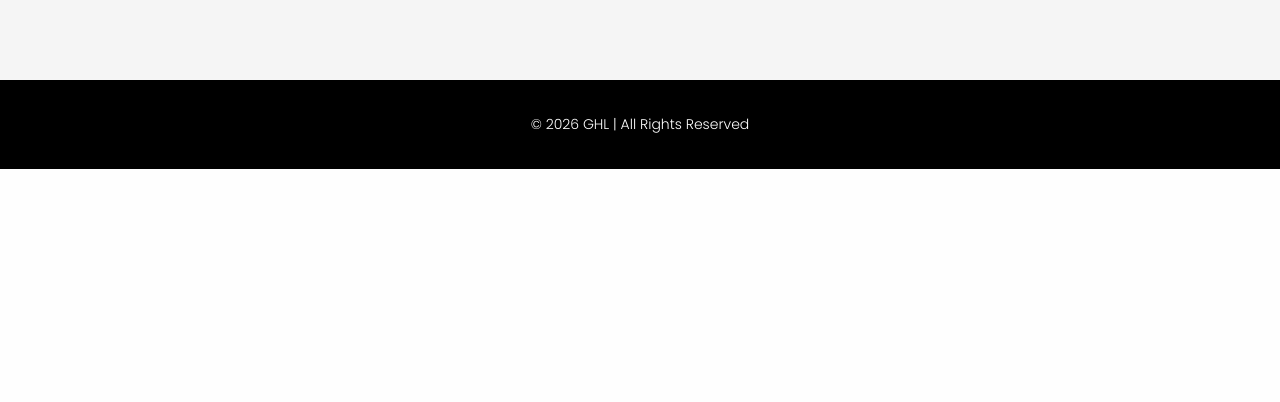
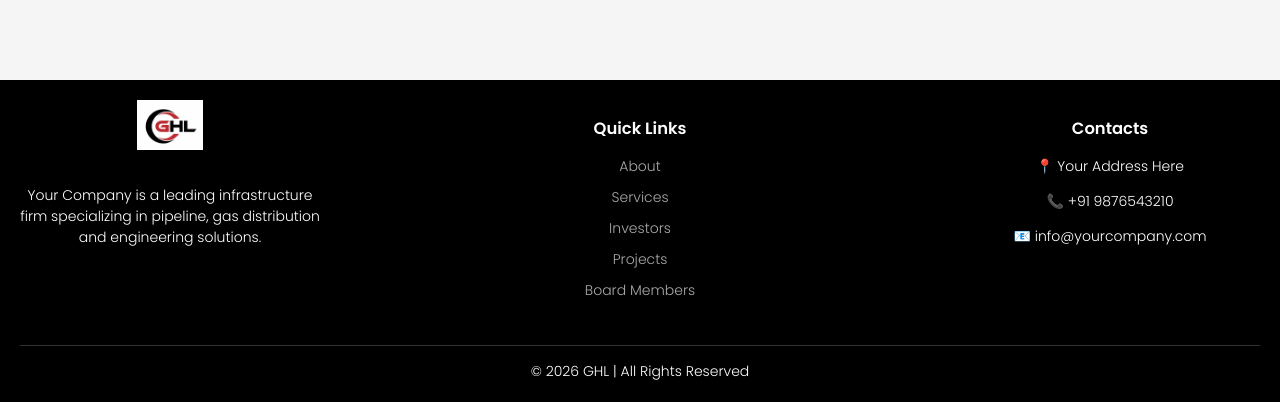
Before and after one commit to kinzazahra/GHL, a Flask app: page / in a window 1280 px wide. Shown: the part 2662-3064 px from the top of the page. Before the commit the page ends 2831 px from the top, so only its background shows below. Run offline with Flask 3, Linux system fonts and the light colour scheme; some libraries are stand-ins or nearby versions.

Commit message:
updated for render deployment

```diff
--- a/app.py
+++ b/app.py
@@ -1,10 +1,11 @@
 from flask import Flask, render_template
+import os
 
-app = Flask(__name__)
+app = Flask(__name__, static_folder='static', template_folder='templates')
 
 @app.route('/')
 def home():
     return render_template('index.html')
 
 if __name__ == '__main__':
-    app.run(debug=True)
+    app.run(host='0.0.0.0', port=int(os.environ.get("PORT", 5000)))
--- /dev/null
+++ b/requirements.txt
@@ -0,0 +1,2 @@
+Flask==3.0.0
+gunicorn==21.2.0
--- a/static/css/style.css
+++ b/static/css/style.css
@@ -286,3 +286,82 @@ footer {
         width: 90%;
     }
 }
+
+/* DROPDOWN MENU */
+.dropdown {
+    position: relative;
+}
+
+.dropdown-content {
+    display: none;
+    position: absolute;
+    background: #2c2c2c;
+    min-width: 200px;
+    top: 30px;
+    left: 0;
+    border-radius: 5px;
+}
+
+.dropdown-content a {
+    display: block;
+    padding: 12px;
+    color: #ccc;
+    text-decoration: none;
+}
+
+.dropdown-content a:hover {
+    background: #444;
+    color: white;
+}
+
+/* SHOW DROPDOWN */
+.dropdown:hover .dropdown-content {
+    display: block;
+}
+
+
+.footer-container {
+    display: flex;
+    justify-content: space-between;
+    flex-wrap: wrap;
+    gap: 40px;
+}
+
+.footer-col {
+    width: 300px;
+}
+
+.footer-logo {
+    height: 50px;
+    margin-bottom: 15px;
+}
+
+.footer h3 {
+    color: white;
+    margin-bottom: 15px;
+}
+
+.footer ul {
+    list-style: none;
+    padding: 0;
+}
+
+.footer ul li {
+    margin: 10px 0;
+}
+
+.footer ul li a {
+    color: #aaa;
+    text-decoration: none;
+}
+
+.footer ul li a:hover {
+    color: #ff6b00;
+}
+
+.footer-bottom {
+    text-align: center;
+    margin-top: 30px;
+    border-top: 1px solid #333;
+    padding-top: 15px;
+}
--- a/templates/index.html
+++ b/templates/index.html
@@ -28,12 +28,39 @@
     <img src="{{ url_for('static', filename='images/logo.png') }}" alt="Company Logo">
 </div>
     <nav>
-        <a href="#">Home</a>
-        <a href="#about">About</a>
-        <a href="#services">Services</a>
-        <a href="#projects">Projects</a>
-        <a href="#contact">Contact</a>
-    </nav>
+
+    <div class="dropdown">
+        <a href="#">About Us ▾</a>
+        <div class="dropdown-content">
+            <a href="#">About Company</a>
+            <a href="#">Quality & Safety</a>
+            <a href="#">Board Members</a>
+        </div>
+    </div>
+
+    <div class="dropdown">
+        <a href="#">Services ▾</a>
+        <div class="dropdown-content">
+            <a href="#">Services</a>
+            <a href="#">Ongoing Projects</a>
+            <a href="#">Completed Projects</a>
+        </div>
+    </div>
+
+    <a href="#">Careers</a>
+    <a href="#">Gallery</a>
+
+    <div class="dropdown">
+        <a href="#">Investors ▾</a>
+        <div class="dropdown-content">
+            <a href="#">Investor Info</a>
+            <a href="#">Disclosures</a>
+        </div>
+    </div>
+
+    <a href="#contact">Contact Us</a>
+
+</nav>
 </header>
 
 <!-- HERO SLIDER -->
@@ -134,8 +161,45 @@
 
 </section>
 
-<footer>
-    <p>© 2026 GHL | All Rights Reserved</p>
+<footer class="footer">
+
+    <div class="footer-container">
+
+        <!-- LEFT -->
+        <div class="footer-col">
+            <img src="{{ url_for('static', filename='images/logo.png') }}" class="footer-logo">
+            <p>
+                Your Company is a leading infrastructure firm specializing in pipeline,
+                gas distribution and engineering solutions.
+            </p>
+        </div>
+
+        <!-- CENTER -->
+        <div class="footer-col">
+            <h3>Quick Links</h3>
+            <ul>
+                <li><a href="#">About</a></li>
+                <li><a href="#">Services</a></li>
+                <li><a href="#">Investors</a></li>
+                <li><a href="#">Projects</a></li>
+                <li><a href="#">Board Members</a></li>
+            </ul>
+        </div>
+
+        <!-- RIGHT -->
+        <div class="footer-col">
+            <h3>Contacts</h3>
+            <p>📍 Your Address Here</p>
+            <p>📞 +91 9876543210</p>
+            <p>📧 info@yourcompany.com</p>
+        </div>
+
+    </div>
+
+    <div class="footer-bottom">
+        © 2026 GHL | All Rights Reserved
+    </div>
+
 </footer>
 
 <!-- JS LIBRARIES -->
```
Also changed, not shown: 1 other file.
